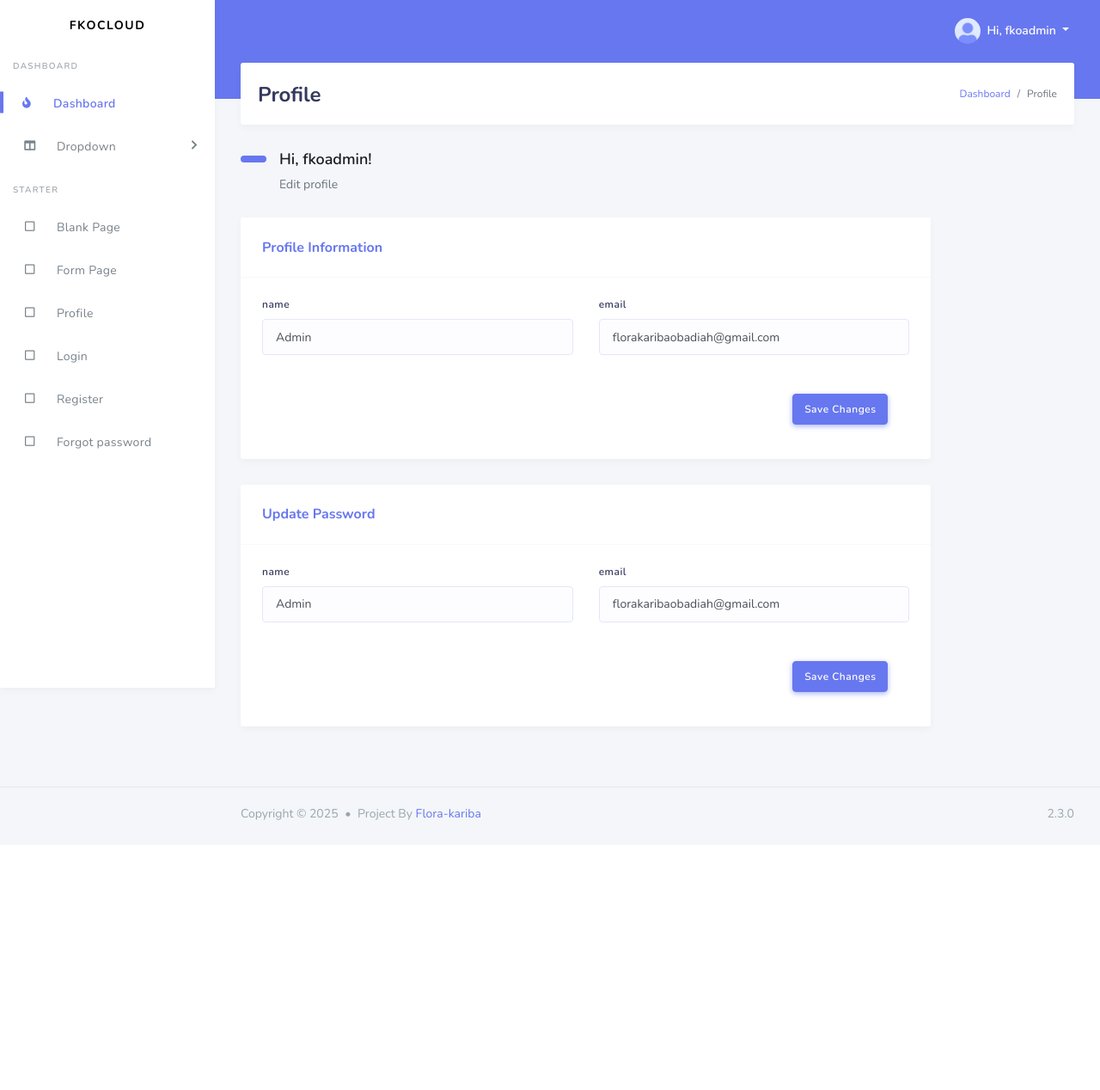
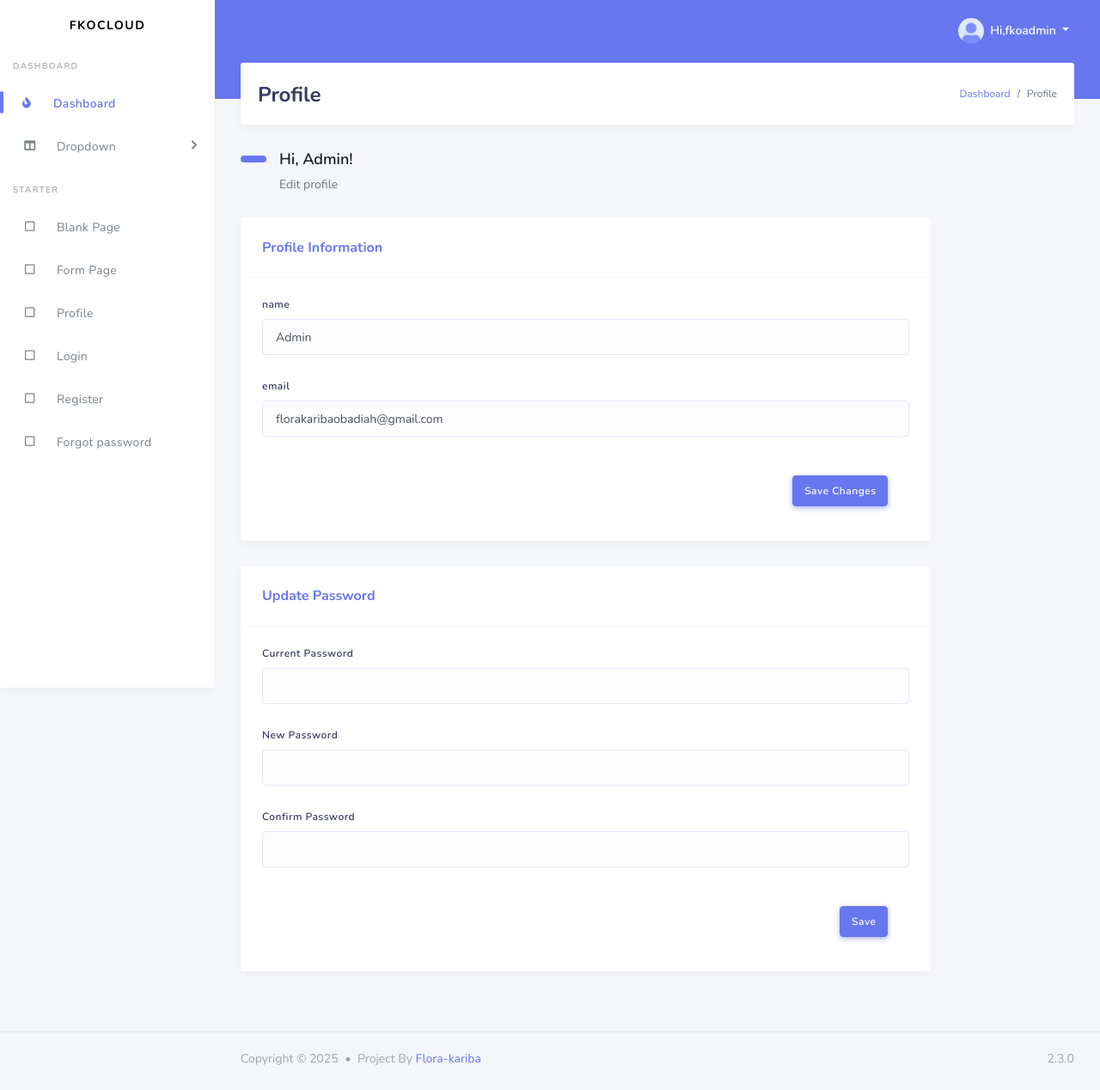
Before and after one commit to FKOCloud/Portfolio, a Laravel app: page /profile in a window 1280 px wide. Shown: the whole page at 86% size. Before the commit the page ends 954 px from the top, so only its background shows below. Run offline with Laravel 12, Linux system fonts and the light colour scheme; a user stored in the database is signed in; data comes from the database, SQL or seed files in the repository; some libraries are stand-ins or nearby versions.

Commit message:
update password to end master admin

```diff
--- a/app/Http/Controllers/Auth/PasswordController.php
+++ b/app/Http/Controllers/Auth/PasswordController.php
@@ -23,6 +23,7 @@ class PasswordController extends Controller
         $request->user()->update([
             'password' => Hash::make($validated['password']),
         ]);
+         flash()->success('Password updated succesfully');
 
         return back()->with('status', 'password-updated');
     }
--- a/resources/views/admin/Layouts/sidebar.blade.php
+++ b/resources/views/admin/Layouts/sidebar.blade.php
@@ -5,11 +5,11 @@
             <li class="dropdown"><a href="#" data-toggle="dropdown"
                     class="nav-link dropdown-toggle nav-link-lg nav-link-user">
                     <img alt="image" src="../assets/img/avatar/avatar-1.png" class="rounded-circle mr-1">
-                    <div class="d-sm-none d-lg-inline-block">Hi, fkoadmin</div>
+                    <div class="d-sm-none d-lg-inline-block">Hi,fkoadmin</div>
                 </a>
                 <div class="dropdown-menu dropdown-menu-right">
                     <div class="dropdown-title">Logged in 5 min ago</div>
-                    <a href="features-profile.html" class="dropdown-item has-icon">
+                    <a href="{{ route('profile.edit') }}" class="dropdown-item has-icon">
                         <i class="far fa-user"></i> Profile
                     </a>
                     <a href="features-settings.html" class="dropdown-item has-icon">
--- a/resources/views/admin/profile/profile.blade.php
+++ b/resources/views/admin/profile/profile.blade.php
@@ -10,7 +10,7 @@
             </div>
         </div>
         <div class="section-body">
-            <h2 class="section-title">Hi, fkoadmin!</h2>
+            <h2 class="section-title">Hi, {{ old('name', $user->name) }}!</h2>
             <p class="section-lead">
                 Edit profile
             </p>
@@ -30,7 +30,7 @@
                                 @method('patch')
 
                                 <div class="row">
-                                    <div class="form-group col-md-6 col-12">
+                                    <div class="form-group col-12">
                                         <label>name</label>
                                         <input type="text" class="form-control" name="name"
                                             value="{{ old('name', $user->name) }}" required="">
@@ -39,7 +39,7 @@
                                         @endif
                                     </div>
 
-                                    <div class="form-group col-md-6 col-12">
+                                    <div class="form-group col-12">
                                         <label>email</label>
                                         <input type="email" class="form-control" name="email"
                                             value="{{ old('email', $user->email) }}" required autocomplete="username">
@@ -53,12 +53,7 @@
                                     <button class="btn btn-primary">Save Changes</button>
                                 </div>
                             </form>
-
-
-
                         </div>
-
-
                     </div>
 
                     <div class="card">
@@ -73,30 +68,38 @@
                                 @method('put')
 
                                 <div class="row">
-                                    <div class="form-group col-md-6 col-12">
-                                        <label>name</label>
-                                        <input type="text" class="form-control" name="name"
-                                            value="{{ old('name', $user->name) }}" required="">
-                                        @if ($errors->has('name'))
-                                            <code>{{ $errors->first('name') }}</code>
+                                    <div class="form-group  col-12">
+                                        <label>Current Password</label>
+                                        <input type="password" class="form-control" name="current_password"
+                                            autocomplete="current-password">
+                                        @if ($errors->updatePassword->has('current_password'))
+                                            <code>{{ $errors->updatePassword->first('current_password') }}</code>
                                         @endif
                                     </div>
 
-                                    <div class="form-group col-md-6 col-12">
-                                        <label>email</label>
-                                        <input type="email" class="form-control" name="email"
-                                            value="{{ old('email', $user->email) }}" required autocomplete="username">
-                                        @if ($errors->has('email'))
-                                            <code>{{ $errors->first('email') }}</code>
+                                    <div class="form-group  col-12">
+                                        <label>New Password</label>
+                                        <input type="password" class="form-control" name="password"
+                                            autocomplete="new-password">
+                                        @if ($errors->updatePassword->has('password'))
+                                            <code>{{ $errors->updatePassword->first('password') }}</code>
                                         @endif
+                                    </div>
 
+                                    <div class="form-group   col-12">
+                                        <label>Confirm Password</label>
+                                        <input type="password" class="form-control" name="password_confirmation"
+                                            autocomplete="new-password">
+                                        @if ($errors->updatePassword->has('password'))
+                                            <code>{{ $errors->updatePassword->first('password') }}</code>
+                                        @endif
                                     </div>
                                 </div>
+
                                 <div class="card-footer text-right">
-                                    <button class="btn btn-primary">Save Changes</button>
+                                    <button class="btn btn-primary">Save</button>
                                 </div>
                             </form>
-
 
 
                         </div>
--- a/resources/views/profile/edit.blade.php
+++ b/resources/views/profile/edit.blade.php
@@ -25,11 +25,7 @@
                 </div>
             </div>
 
-            <div class="p-4 sm:p-8 bg-white shadow sm:rounded-lg">
-                <div class="max-w-xl">
-                    @include('profile.partials.delete-user-form')
-                </div>
-            </div>
+
         </div>
     </div>
 </x-app-layout>
```
